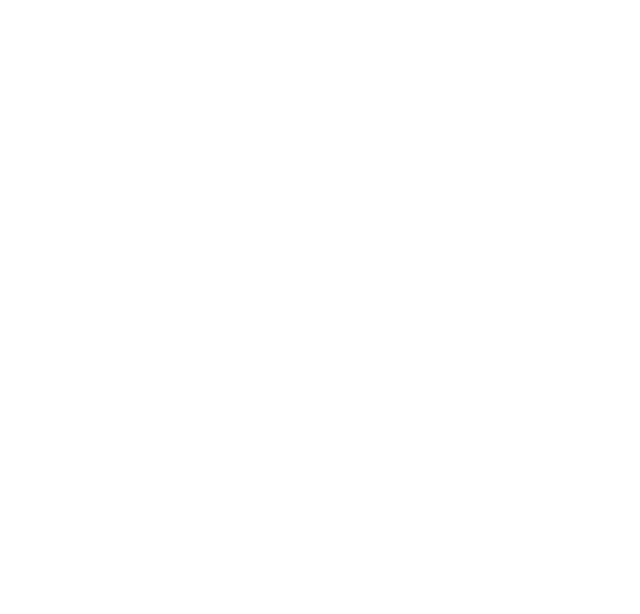
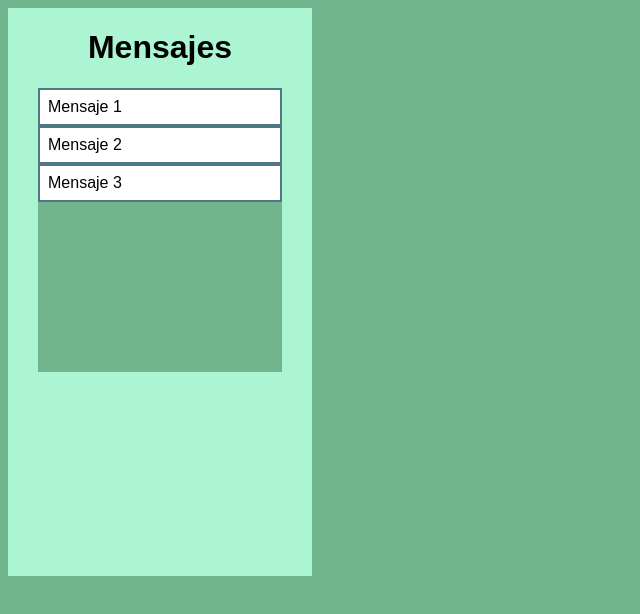
Before and after one commit to lgruneirodem/ProyectoFinal_Interfaces, a plain HTML site: page mensajes.html in a window 1280 px wide. Shown: the whole page, without its empty margins (0-640 px from the left). Drawn offline with Linux system fonts and the light colour scheme.

Commit message:
base mensajes

```diff
--- /dev/null
+++ b/css/mensajes.css
@@ -0,0 +1,48 @@
+:root
+{
+    --nuestroColor:#acf5D2;
+    --segundoColor: #70b58d;
+    --tercerColor: #4e7982;
+    --Blanco: #FFFFFF;
+    --Negro: #000000;
+}
+body,html{
+    width: 320px;
+    height: 568px;
+    background-color:var(--segundoColor);
+    font-family:'Nanum Gothic', sans-serif;
+    display:flex
+
+}
+.mensajes{
+justify-content: center;
+align-items: center;
+width: 100%;
+height: 100%;
+background-color: #acf5D2;
+}
+.mensajes h1{
+    text-align: center;
+}
+.mensajes2{
+    background-color:var(--segundoColor);
+    margin-left: 30px;
+    margin-right: 30px;
+    height: 50%;
+}
+li {
+    display: flex;
+    border: 2px solid var(--tercerColor);
+    padding: .5em;
+    gap:1cm;
+    background-color: #FFFFFF;
+    text-align: center;
+}
+
+ul {
+display: flex;
+flex-direction: column;
+list-style: none;
+align-items: stretch;
+padding-left: 0;
+}
--- a/mensajes.html
+++ b/mensajes.html
@@ -0,0 +1,22 @@
+<!DOCTYPE html>
+<html lang="en">
+<head>
+    <meta charset="UTF-8">
+    <meta http-equiv="X-UA-Compatible" content="IE=edge">
+    <meta name="viewport" content="width=device-width, initial-scale=1.0">
+    <link rel="stylesheet" href="css/mensajes.css">
+    <title>Document</title>
+</head>
+<body>
+    <div class="mensajes">
+        <h1>Mensajes</h1>
+            <div class="mensajes2">
+                <ul>
+                    <li>Mensaje 1</li>
+                    <li>Mensaje 2</li>
+                    <li>Mensaje 3</li>
+                  </ul>
+            </div>
+    </div>
+</body>
+</html>
```
Also changed, not shown: login.html (+1 -0 lines).
